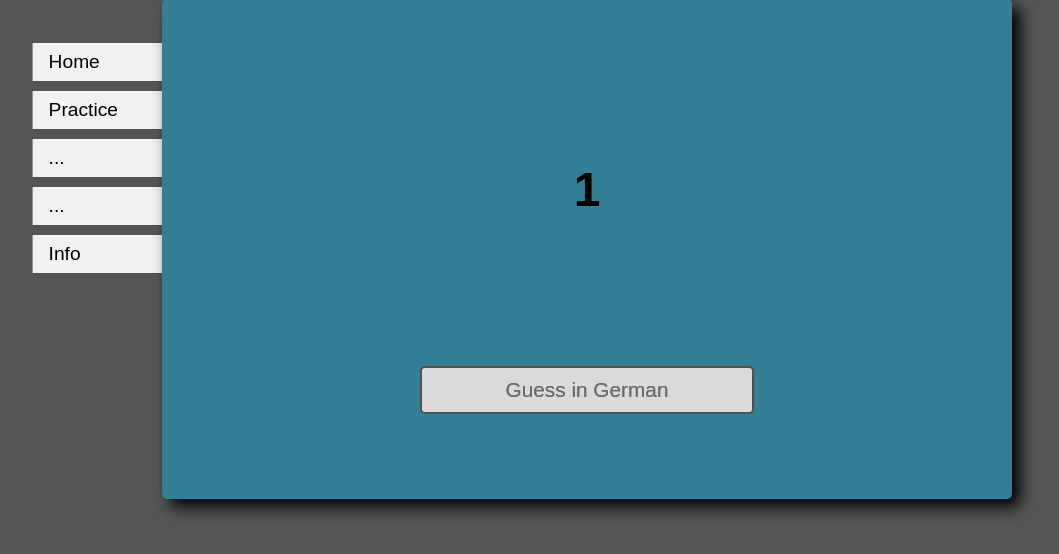
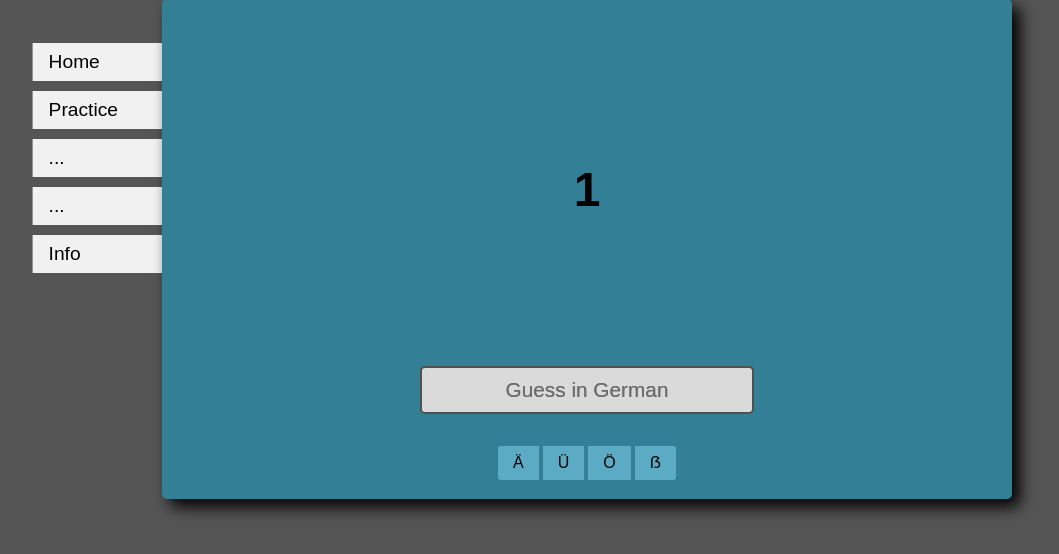
Before and after one commit to KAL17002493/LApp, a Flask app: page /practice/english in a window 1280 px wide. Shown: the part 101-655 px from the top of the page, without its empty margins (53-1112 px from the left). Run offline with Flask 3, Linux system fonts and the light colour scheme; the visitor is signed in with stand-in values (Sample User, id 1).

Commit message:
Added buttons for German umlauts under input field whith javaScrtipt to make them functional

```diff
--- a/website/static/scripts/main.js
+++ b/website/static/scripts/main.js
@@ -1,4 +1,20 @@
 console.log('Hello from main.js');
+
+//Add german characters to the input field when the buttons are clicked
+function addCharacter(event) {
+    // Get the character from the data-char attribute
+    const char = event.target.getAttribute('data-char');
+    // Get the input field
+    const inputField = document.getElementById('guess');
+    // Append the character to the input field's current value
+    inputField.value += char;
+}
+
+// Attach event listeners to all buttons with the class 'addChar'
+const buttons = document.querySelectorAll('.addChar');
+buttons.forEach(button => {
+    button.addEventListener('click', addCharacter);
+});
 
 //Function to focus on the input field when the page loads (mouse stays in the input field after making a word guess)
 document.addEventListener("DOMContentLoaded", function() {
--- a/website/static/stylesheets/style.css
+++ b/website/static/stylesheets/style.css
@@ -426,3 +426,33 @@ input::placeholder {
 .practice-choices input:focus::-moz-placeholder {
     opacity: 20%;
 }
+
+/* German characters at bottom of each practice page under the input field */
+.characters{
+    display: flex;
+    justify-content: center;
+
+    bottom: 3.5%;
+    position: fixed;
+}
+
+.characters button {
+    background-color: rgb(92, 171, 196);
+    padding: 8px 15px;
+    margin: 2px;
+    transition: 0.15s ease-in-out;
+    cursor: pointer;
+    font-size: 1rem;
+}
+
+.characters > button:first-child {
+    border-radius: 3px 0 0 3px;
+}
+
+.characters > button:last-child {
+    border-radius: 0 3px 3px 0;
+}
+
+.characters button:hover {
+    background-color: rgb(92, 171, 196, 0.7);
+}
--- a/website/templates/english.html
+++ b/website/templates/english.html
@@ -10,6 +10,12 @@
         <input autocomplete="off" type="text" id="guess" name="guess" placeholder="Guess in German">
     </form>
 
+    <div class="characters">
+        <button class=addChar data-char="Ä">Ä</button>
+        <button class=addChar data-char="Ü">Ü</button>
+        <button class=addChar data-char="Ö">Ö</button>
+        <button class=addChar data-char="ẞ">ẞ</button>
+    </div>
 </div>
 
 {% endblock %}
```
